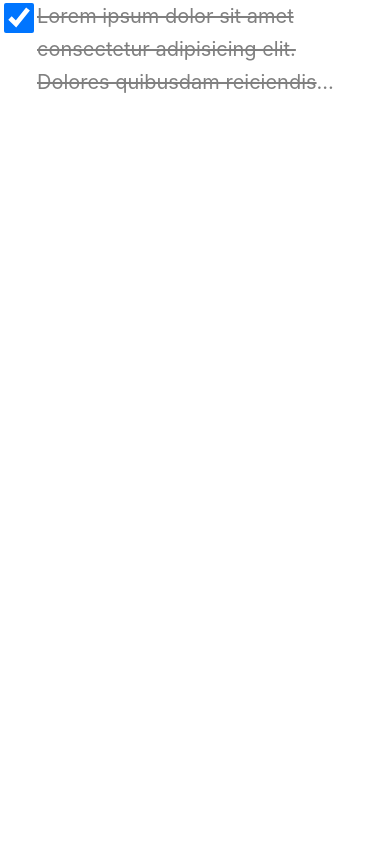
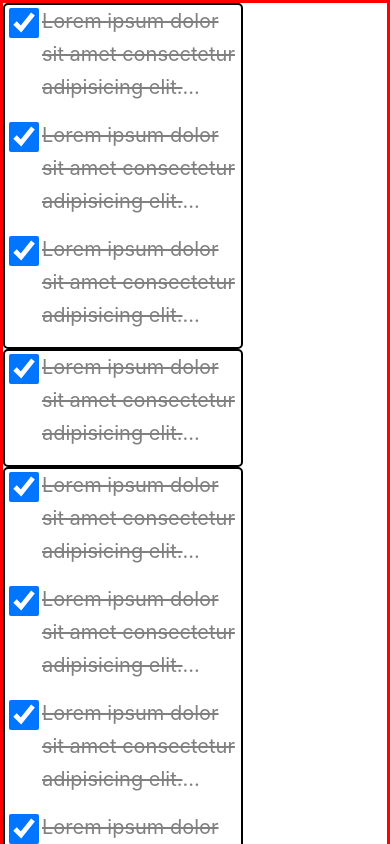
Before and after one commit to AdityaAnuragi/notes-app, a React (Vite) app: page / in a window 390 px wide. Shown: the top 844 px of the page. Built offline with nearby package versions, Linux system fonts and the light colour scheme.

Commit message:
might have to try a grid display or simplify the home page to a hamburger layout only

```diff
--- a/src/App.jsx
+++ b/src/App.jsx
@@ -1,17 +1,28 @@
-// import { useEffect, useLayoutEffect, useRef, useState } from "react"
-// import "./App.css"
-// import useThrottle from "./customHooks/useThrottle"
-// import { TooltipButtonWrapper } from "./components/tooltipButton"
-import { OpenNote } from "./components/OpenNote"
-import { CheckboxAndTextPairInHomePageNote } from "./components/CheckboxAndTextPairInHomePageNote"
+// import { OpenNote } from "./components/OpenNote"
+import { NoteInHomePage } from "./components/NoteInHomePage"
 function App() {
   return (
     <>
-      {false && <OpenNote />}
-      <CheckboxAndTextPairInHomePageNote />
-      {/* <CheckboxAndTextPairInHomePageNote value="hey there" checkboxData={{hasCheckbox : true , isTicked : false}} />
-      <CheckboxAndTextPairInHomePageNote value="hey there" checkboxData={{hasCheckbox : false , isTicked : false}} />
-      <CheckboxAndTextPairInHomePageNote value="qwertyuiopasdfghjkklzxcvbnmqwertyuiop" /> */}
+      {/* <OpenNote /> */}
+      <div style={{
+        border : "3px solid red" ,
+        width : "100%",
+
+        display : "flex",
+        alignItems : "flex-start",
+        flexFlow : "row wrap",
+        alignContent : "flex-start",
+      }}
+      >
+        <NoteInHomePage />
+        <NoteInHomePage elementsInHomeNote={1} />
+        <NoteInHomePage elementsInHomeNote={4} />
+        <NoteInHomePage elementsInHomeNote={2} />
+        <NoteInHomePage elementsInHomeNote={2} />
+        <NoteInHomePage elementsInHomeNote={2} />
+        <NoteInHomePage elementsInHomeNote={2} />
+        <NoteInHomePage elementsInHomeNote={2} />
+      </div>
     </>
   )
 }
--- a/src/components/CheckboxAndTextPairInHomePageNote.module.css
+++ b/src/components/CheckboxAndTextPairInHomePageNote.module.css
@@ -2,7 +2,15 @@
   display: flex;
   justify-content: flex-start;
   align-items: flex-start;
-  width: 350px;
+
+
+  /* Note for future me---- */
+  /* the min width is 220px as the container in NoteInHomePage component has a min width of 240px so this keeps it matching
+  the 20px was cut from 240px just for good measure... though I feel like I could probbaly keep it at 240px */
+  min-width: 220px;
+  width: 100%;
+
+
   /* background-color: lightblue; */
   /* border: 2px solid black; */
   margin-bottom: 15px;
--- /dev/null
+++ b/src/components/NoteInHomePage.jsx
@@ -0,0 +1,18 @@
+import { CheckboxAndTextPairInHomePageNote } from "./CheckboxAndTextPairInHomePageNote";
+import styles from "./NoteInHomePage.module.css"
+
+export function NoteInHomePage({elementsInHomeNote = 3}) {
+  const arr = []
+
+  for(let i = 1 ; i <= elementsInHomeNote ; i++) {
+    arr.push(<CheckboxAndTextPairInHomePageNote key={i} />)
+  }
+
+  return (
+    <>
+      <div className={styles.container} >
+        {arr}
+      </div>
+    </>
+  )
+}
--- /dev/null
+++ b/src/components/NoteInHomePage.module.css
@@ -0,0 +1,7 @@
+.container {
+  border: 2px solid black;
+  border-radius: 5px;
+  min-width: 240px;
+  width: 25%;
+  /* flex: 1 auto; */
+}
```
